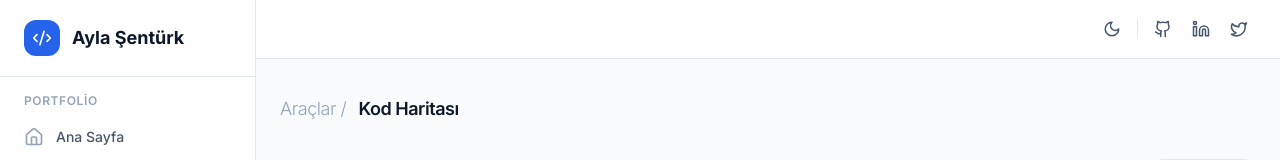
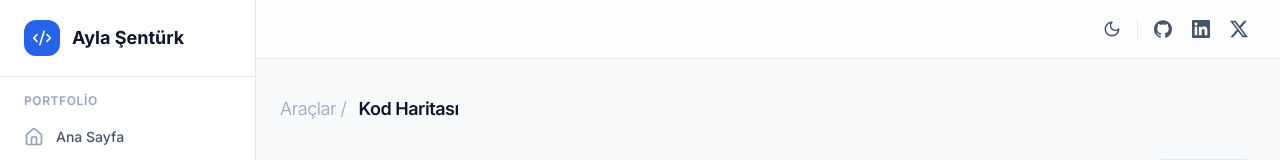
Before and after one commit to aylasenturk/ayla-portfolio-v2026, a React (Vite) app: page /araclar/kod-haritasi in a window 1280 px wide. Shown: the top 160 px of the page. Built offline with nearby package versions, Linux system fonts and the light colour scheme.

Commit message:
Navbar sosyal ikonlarını SVG ile değiştirir

```diff
--- a/src/components/layout/Navbar.tsx
+++ b/src/components/layout/Navbar.tsx
@@ -1,4 +1,4 @@
-import { Menu, Github, Linkedin, Twitter, Sun, Moon } from "lucide-react";
+import { Menu, Sun, Moon } from "lucide-react";
 
 interface NavbarProps {
   onMenuToggle: () => void;
@@ -38,7 +38,7 @@
             className="btn-ghost rounded-lg p-2"
             aria-label="GitHub profili"
           >
-            <Github className="w-4.5 h-4.5" />
+            <svg className="w-4.5 h-4.5" viewBox="0 0 24 24" fill="currentColor"><path d="M12 .297c-6.63 0-12 5.373-12 12 0 5.303 3.438 9.8 8.205 11.385.6.113.82-.258.82-.577 0-.285-.01-1.04-.015-2.04-3.338.724-4.042-1.61-4.042-1.61C4.422 18.07 3.633 17.7 3.633 17.7c-1.087-.744.084-.729.084-.729 1.205.084 1.838 1.236 1.838 1.236 1.07 1.835 2.809 1.305 3.495.998.108-.776.417-1.305.76-1.605-2.665-.3-5.466-1.332-5.466-5.93 0-1.31.465-2.38 1.235-3.22-.135-.303-.54-1.523.105-3.176 0 0 1.005-.322 3.3 1.23.96-.267 1.98-.399 3-.405 1.02.006 2.04.138 3 .405 2.28-1.552 3.285-1.23 3.285-1.23.645 1.653.24 2.873.12 3.176.765.84 1.23 1.91 1.23 3.22 0 4.61-2.805 5.625-5.475 5.92.42.36.81 1.096.81 2.22 0 1.606-.015 2.896-.015 3.286 0 .315.21.69.825.57C20.565 22.092 24 17.592 24 12.297c0-6.627-5.373-12-12-12"/></svg>
           </a>
           <a
             href="https://www.linkedin.com/in/ayla-%C5%9Fent%C3%BCrk-9828163a9"
@@ -47,7 +47,7 @@
             className="btn-ghost rounded-lg p-2"
             aria-label="LinkedIn profili"
           >
-            <Linkedin className="w-4.5 h-4.5" />
+            <svg className="w-4.5 h-4.5" viewBox="0 0 24 24" fill="currentColor"><path d="M20.447 20.452h-3.554v-5.569c0-1.328-.027-3.037-1.852-3.037-1.853 0-2.136 1.445-2.136 2.939v5.667H9.351V9h3.414v1.561h.046c.477-.9 1.637-1.85 3.37-1.85 3.601 0 4.267 2.37 4.267 5.455v6.286zM5.337 7.433c-1.144 0-2.063-.926-2.063-2.065 0-1.138.92-2.063 2.063-2.063 1.14 0 2.064.925 2.064 2.063 0 1.139-.925 2.065-2.064 2.065zm1.782 13.019H3.555V9h3.564v11.452zM22.225 0H1.771C.792 0 0 .774 0 1.729v20.542C0 23.227.792 24 1.771 24h20.451C23.2 24 24 23.227 24 22.271V1.729C24 .774 23.2 0 22.222 0h.003z"/></svg>
           </a>
           <a
             href="https://x.com/SenturkAyl60453"
@@ -56,7 +56,7 @@
             className="btn-ghost rounded-lg p-2"
             aria-label="X profili"
           >
-            <Twitter className="w-4.5 h-4.5" />
+            <svg className="w-4.5 h-4.5" viewBox="0 0 24 24" fill="currentColor"><path d="M18.901 1.153h3.68l-8.04 9.19L24 22.846h-7.406l-5.8-7.584-6.638 7.584H.474l8.6-9.83L0 1.154h7.594l5.243 6.932ZM17.61 20.644h2.039L6.486 3.24H4.298Z"/></svg>
           </a>
         </div>
       </div>
```
